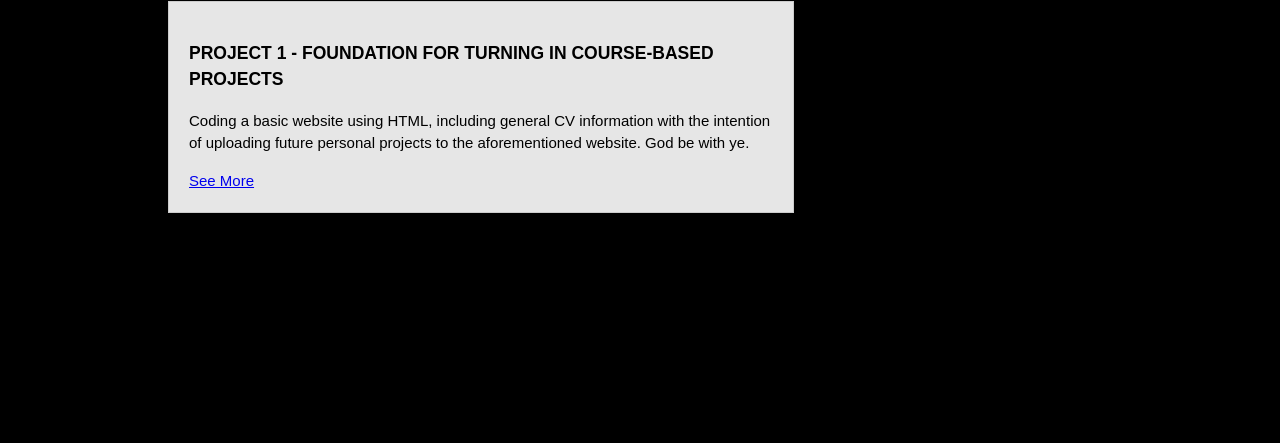
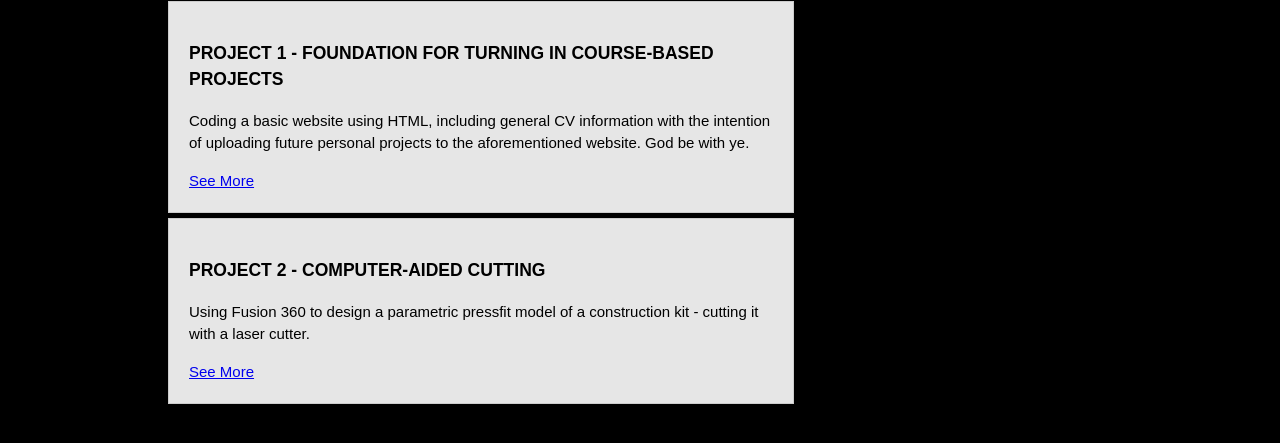
Before and after one commit to SJDrillSergeant/bby, a plain HTML site: page projects.html in a window 1280 px wide. Shown: the part 165-608 px from the top of the page. Drawn offline with Linux system fonts and the light colour scheme.

Commit message:
Update projects.html
Verkefnin

```diff
--- a/projects.html
+++ b/projects.html
@@ -36,6 +36,10 @@
                                <h3>PROJECT 1 - FOUNDATION FOR TURNING IN COURSE-BASED PROJECTS</h3>
                                 <p>Coding a basic website using HTML, including general CV information with the intention of uploading future personal projects to the aforementioned website. God be with ye.</p>
                                 <a href="project1.html">See More</a>
+                            <li>
+                               <h3>PROJECT 2 - COMPUTER-AIDED CUTTING</h3>
+                                <p>Using Fusion 360 to design a parametric pressfit model of a construction kit - cutting it with a laser cutter.</p>
+                                <a href="project2.html">See More</a>
                             </li>
                         </ul>
                 </article>
```
